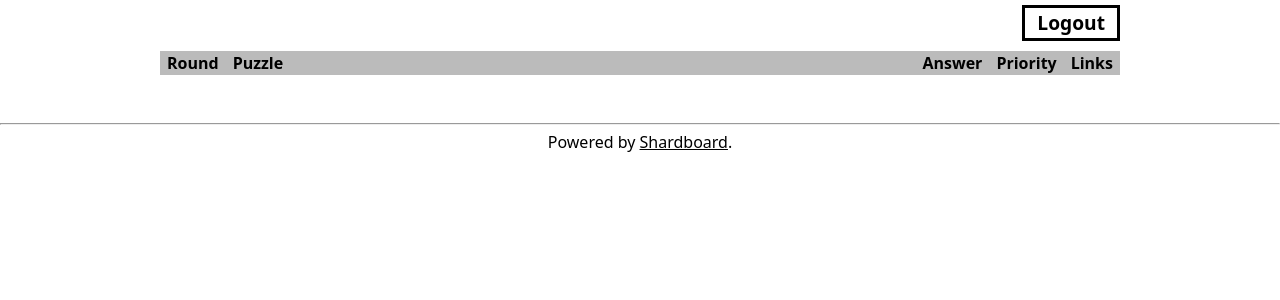
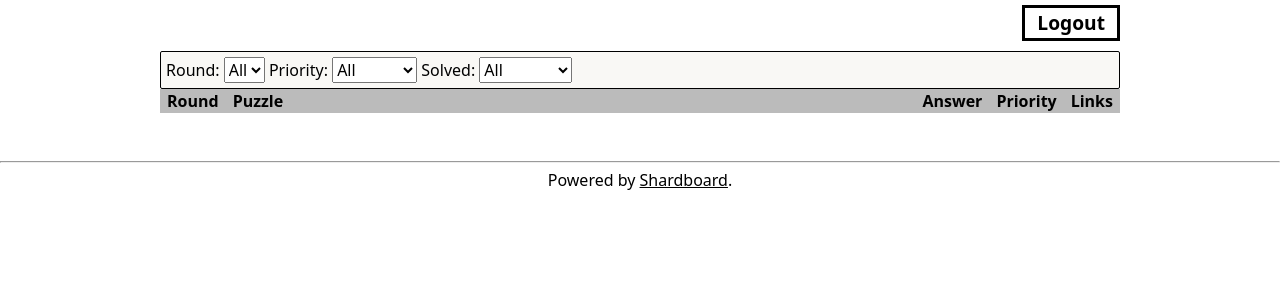
Before and after one commit to 17thshardpuzzleteam/Shardboard, a Django app: page / in a window 1280 px wide. Shown: the top 300 px of the page. Run offline with Django 4.2, Linux system fonts and the light colour scheme; the visitor is signed in with stand-in values (Sample User, id 1); data that the repository does not hold is empty; some libraries are stand-ins or nearby versions.

Commit message:
basic puzzle filtering (round, status, solved

```diff
--- a/hunts/static/css/base.css
+++ b/hunts/static/css/base.css
@@ -60,3 +60,7 @@ a.button {
 a.button:hover {
     background-color: var(--accent-color);
 }
+
+button {
+    cursor: pointer;
+}
--- /dev/null
+++ b/hunts/static/css/components.css
@@ -0,0 +1,14 @@
+/* Filter Dialog */
+
+.filter-dialog {
+    background-color: var(--off-white);
+    border: 1px solid black;
+    border-radius: 2px;
+    width: 100%;
+    box-sizing: border-box;
+    overflow: hidden;
+}
+
+.filter-dialog > div {
+    padding: 5px;
+}
--- a/hunts/templates/base.html
+++ b/hunts/templates/base.html
@@ -14,7 +14,6 @@
     <link rel="stylesheet" href="https://cdnjs.cloudflare.com/ajax/libs/normalize/8.0.1/normalize.min.css">
     <link rel="stylesheet" href="https://cdnjs.cloudflare.com/ajax/libs/toastr.js/latest/toastr.min.css">
     <link rel="stylesheet" href="{% static "css/base.css" %}">
-    <link rel="stylesheet" href="{% static "css/puzzle-table.css" %}">
     <script src="https://cdnjs.cloudflare.com/ajax/libs/jquery/3.4.1/jquery.min.js"></script>
     <script src="https://cdnjs.cloudflare.com/ajax/libs/toastr.js/latest/toastr.min.js"></script>
     <script src="https://cdnjs.cloudflare.com/ajax/libs/jquery.touchswipe/1.6.19/jquery.touchSwipe.min.js"></script>
--- /dev/null
+++ b/hunts/templates/components/filter-dialog.html
@@ -0,0 +1,94 @@
+<div id="filter-dialog" class="filter-dialog">
+    <div>
+        <label for="filter-round">Round:</label>
+        <select id="filter-round">
+            <option value="__all">All</option>
+            {% for round in rounds %}
+                <option value="{{ round.marker }}">{{ round.marker }} {{ round.name }}</option>
+            {% endfor %}
+        </select>
+        <label for="filter-priority">Priority:</label>
+        <select id="filter-priority">
+            <option value="__all">All</option>
+            <option value="New">New</option>
+            <option value="Low">Low</option>
+            <option value="Medium">Medium</option>
+            <option value="High">High</option>
+        </select>
+        <label for="filter-solved">Solved:</label>
+        <select id="filter-solved">
+            <option value="__all">All</option>
+            <option value="Unsolved">Unsolved</option>
+            <option value="Solved">Solved</option>
+        </select>
+    </div>
+</div>
+<script type="text/javascript">
+    const button = document.getElementById('filter-button');
+    const dialog = document.getElementById('filter-dialog');
+
+    const filterRound = document.getElementById('filter-round');
+    filterRound.addEventListener('change', () => {
+        setFilter('round', filterRound.value);
+        applyFilter();
+    });
+
+    const filterPriority = document.getElementById('filter-priority');
+    filterPriority.addEventListener('change', () => {
+        setFilter('priority', filterPriority.value);
+        applyFilter();
+    });
+
+    const filterSolved = document.getElementById('filter-solved');
+    filterSolved.addEventListener('change', () => {
+        setFilter('solved', filterSolved.value);
+        applyFilter();
+    });
+
+    function getFilters() {
+        return JSON.parse(localStorage.getItem('filters') ?? '{}');
+    }
+
+    function setFilter(filterType, item) {
+        const filters = getFilters();
+        filters[filterType] = item;
+        localStorage.setItem('filters', JSON.stringify(filters));
+    }
+
+    function applyFilter() {
+        for (const child of document.getElementById('puzzle-table').children[0].children) {
+            if (child.id !== 'puzzle-table-header') {
+                const cells = child.children;
+                let show = true;
+                show &= matchesFilter('round', cells[0].textContent.trim());
+                show &= matchesFilter('priority', cells[3].textContent.trim());
+                show &= matchesSolvedFilter(cells[3].textContent.trim());
+
+                if (show) {
+                    child.style.display = null;
+                } else {
+                    child.style.display = 'none';
+                }
+            }
+        }
+    }
+
+    function matchesFilter(filterType, item) {
+        const filters = getFilters();
+        return !filters[filterType] || filters[filterType] === '__all' || filters[filterType] === item;
+    }
+
+    function matchesSolvedFilter(item) {
+        const filters = getFilters();
+        return !filters['solved'] || filters['solved'] === '__all' ||
+            (filters['solved'] === 'Solved' && item === 'Solved') || (filters['solved'] === 'Unsolved' && item !== 'Solved');
+    }
+
+    window.onload = () => {
+        const filters = getFilters();
+        filterRound.value = filters['round'] ?? '__all';
+        filterPriority.value = filters['priority'] ?? '__all';
+        filterSolved.value = filters['solved'] ?? '__all';
+        applyFilter();
+    };
+</script>
--- a/hunts/templates/index.html
+++ b/hunts/templates/index.html
@@ -1,10 +1,16 @@
 {% extends "base.html" %}
 {% load static %}
 
+{% block head-content %}
+    <link rel="stylesheet" href="{% static "css/puzzle-table.css" %}">
+    <link rel="stylesheet" href="{% static "css/components.css" %}">
+{% endblock %}
+
 {% block content %}
     {% if request.user.is_authenticated %}
-        <table class="puzzle-table">
-            <tr class="puzzle-table-row header">
+        {% include 'components/filter-dialog.html' %}
+        <table id="puzzle-table" class="puzzle-table">
+            <tr id="puzzle-table-header" class="puzzle-table-row header">
                 <td>Round</td>
                 <td>Puzzle</td>
                 <td>Answer</td>
--- a/hunts/views.py
+++ b/hunts/views.py
@@ -1,11 +1,12 @@
 from django.shortcuts import render
 from django.views.decorators.http import require_GET
 
-from hunts.models import Puzzle
+from hunts.models import Puzzle, Round
 
 
 @require_GET
 def index(request):
     return render(request, 'index.html', {
-        'puzzles': Puzzle.objects.filter(hunt__web_user_id=request.user.id)
+        'puzzles': Puzzle.objects.filter(hunt__web_user_id=request.user.id).order_by('-unlock_time'),
+        'rounds': Round.objects.filter(hunt__web_user_id=request.user.id)
     })
```
